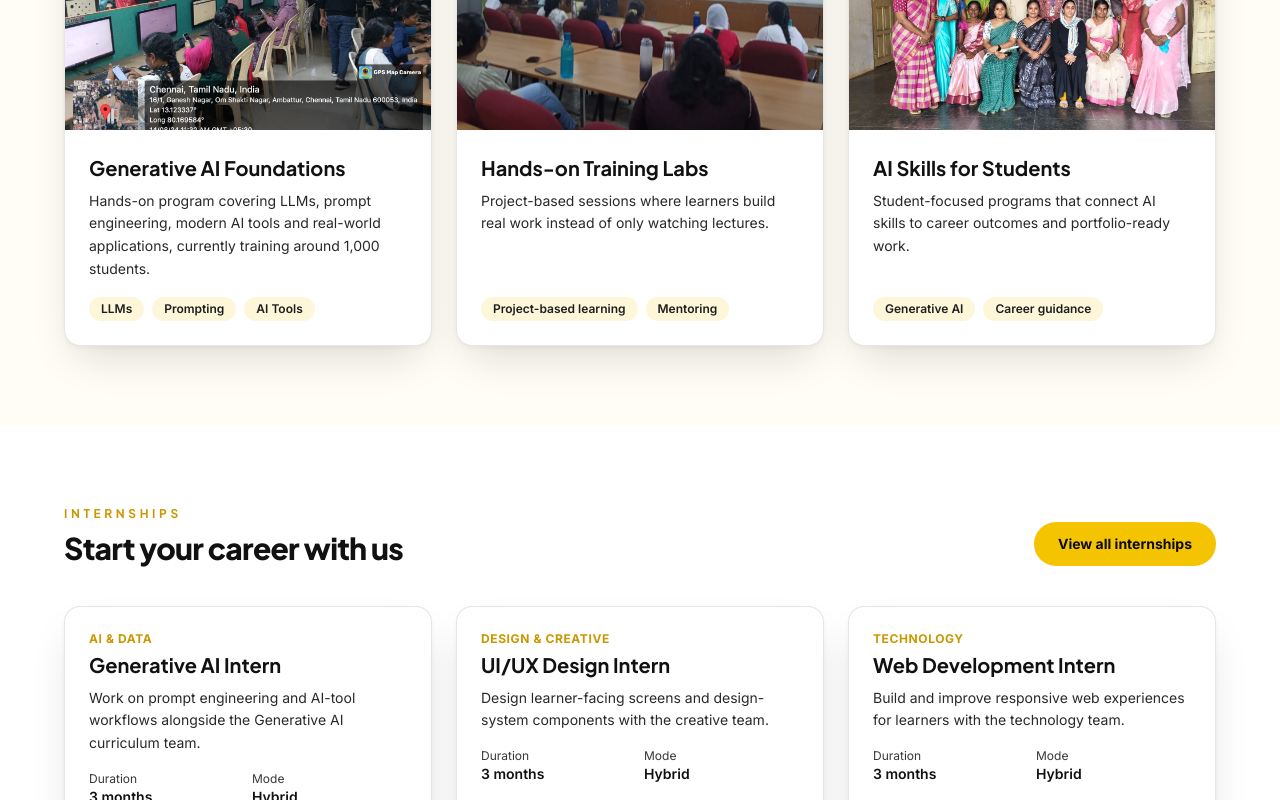
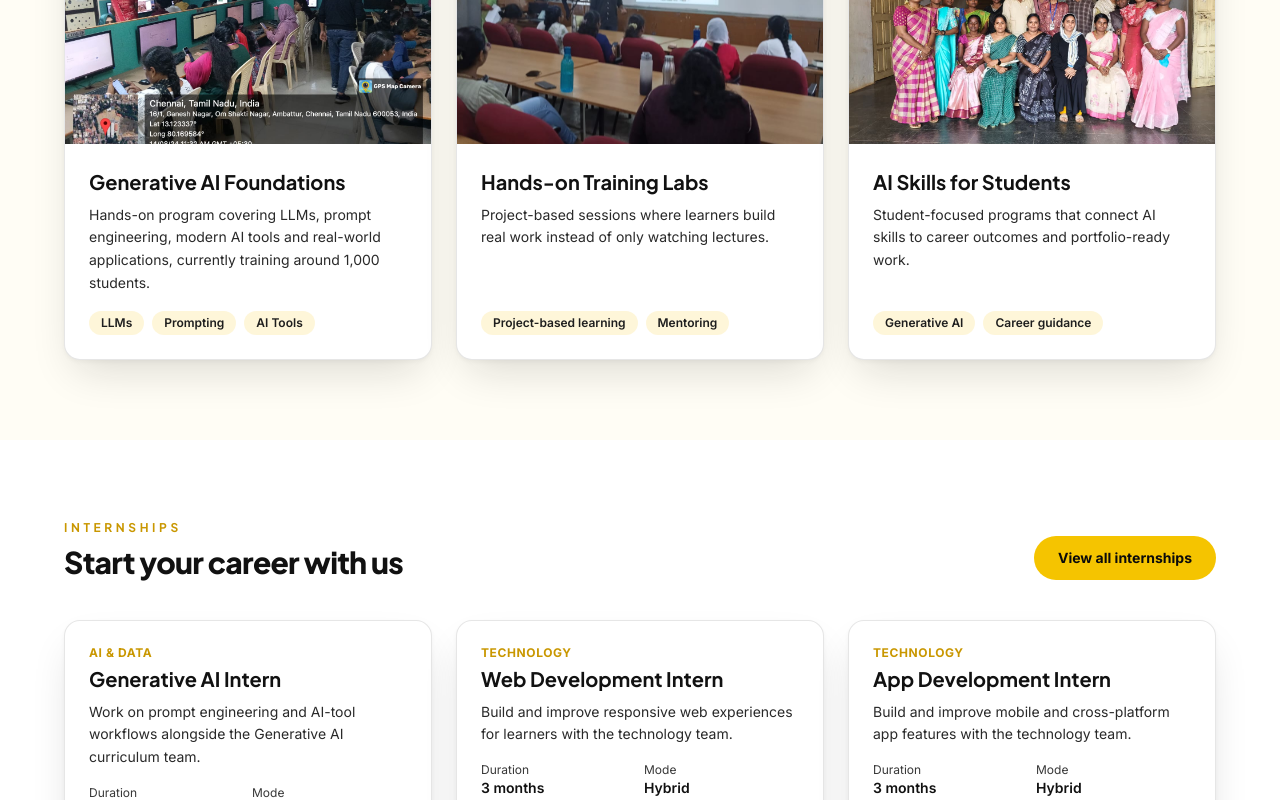
Before and after one commit to alviayovas-cell/nextgen, a Next.js app: page / in a window 1280 px wide. Shown: the part 2000-2800 px from the top of the page. Built offline with nearby package versions, Linux system fonts and the light colour scheme.

Commit message:
Add portfolio label, update internships and projects

```diff
--- a/src/app/page.tsx
+++ b/src/app/page.tsx
@@ -13,15 +13,16 @@ export default function HomePage() {
       <section className="bg-navy-950 pb-20 pt-36 text-white">
         <div className="container-x grid items-center gap-12 lg:grid-cols-2">
           <div>
-            <p className="font-display text-xs font-bold uppercase tracking-[0.3em] text-royal-400">
-              Education &amp; Technology Training
+            <p className="inline-flex items-center gap-2 rounded-full border border-royal-500/40 bg-royal-500/10 px-4 py-1.5 font-display text-[11px] font-bold uppercase tracking-[0.22em] text-royal-400 sm:text-xs sm:tracking-[0.28em]">
+              <span className="size-1.5 rounded-full bg-royal-500" aria-hidden />
+              Official Company Portfolio
             </p>
             <h1 className="mt-4 font-display text-4xl font-extrabold leading-[1.1] tracking-tight sm:text-5xl lg:text-6xl">
               Empowering Students With <span className="text-royal-500">Future-Ready</span> Skills.
             </h1>
             <p className="mt-6 max-w-xl text-lg leading-relaxed text-slate-300">
-              Practical, industry-focused learning to help students build real-world skills. We are currently training
-              around 1,000 students in Generative AI.
+              Explore NEXTGENLEARNERS’ company profile, services, projects, and Web Development and App Development
+              internship opportunities.
             </p>
             <div className="mt-8 flex flex-wrap gap-3">
               <Button href="/services">Explore Services</Button>
--- a/src/components/Header.tsx
+++ b/src/components/Header.tsx
@@ -41,9 +41,16 @@ export default function Header() {
   return (
     <header className="fixed inset-x-0 top-0 z-50 border-b border-white/10 bg-navy-950/95 backdrop-blur">
       <div className="container-x flex h-[72px] items-center justify-between">
-        <Link href="/" aria-label={`${site.name} home`} onClick={() => setOpen(false)}>
-          <Logo />
-        </Link>
+        <div className="flex items-center gap-3">
+          <Link href="/" aria-label={`${site.name} home`} onClick={() => setOpen(false)}>
+            <Logo />
+          </Link>
+          <span className="hidden border-l border-white/15 pl-3 font-display text-[10px] font-bold uppercase tracking-[0.22em] text-royal-400 sm:block">
+            Company
+            <br />
+            Portfolio
+          </span>
+        </div>
 
         <nav aria-label="Primary" className="hidden items-center gap-8 lg:flex">
           {site.nav.map((item) => (
--- a/src/data/internships.ts
+++ b/src/data/internships.ts
@@ -34,23 +34,6 @@ export const internships: Internship[] = [
     published: true,
   },
   {
-    title: "UI/UX Design Intern",
-    slug: "ui-ux-design-intern",
-    department: "Design & Creative",
-    workMode: "Hybrid",
-    location: "Pallavaram, Chennai",
-    duration: "3 months",
-    summary: "Design learner-facing screens and design-system components with the creative team.",
-    eligibility: ["Currently enrolled in a degree or diploma program", "A portfolio or sample designs"],
-    skills: ["Figma", "Wireframing", "Design systems"],
-    responsibilities: [
-      "Create wireframes and UI mockups",
-      "Maintain design-system components",
-      "Collaborate with developers on handoff",
-    ],
-    published: true,
-  },
-  {
     title: "Web Development Intern",
     slug: "web-development-intern",
     department: "Technology",
@@ -68,19 +51,19 @@ export const internships: Internship[] = [
     published: true,
   },
   {
-    title: "Marketing & Growth Intern",
-    slug: "marketing-growth-intern",
-    department: "Marketing & Growth",
+    title: "App Development Intern",
+    slug: "app-development-intern",
+    department: "Technology",
     workMode: "Hybrid",
     location: "Pallavaram, Chennai",
     duration: "3 months",
-    summary: "Support social media, campaigns and student outreach for NextGen Learners programs.",
-    eligibility: ["Currently enrolled in a degree or diploma program", "Strong written communication"],
-    skills: ["Social media", "Content writing", "Basic analytics"],
+    summary: "Build and improve mobile and cross-platform app features with the technology team.",
+    eligibility: ["Currently enrolled in a degree or diploma program", "At least one personal or class app project"],
+    skills: ["Flutter or React Native", "Mobile UI", "Git basics"],
     responsibilities: [
-      "Draft posts and campaign content",
-      "Assist with student outreach",
-      "Track campaign results",
+      "Build and test mobile app screens and features",
+      "Fix bugs and improve app performance",
+      "Review work with senior developers",
     ],
     published: true,
   },
--- a/src/data/projects.ts
+++ b/src/data/projects.ts
@@ -36,18 +36,4 @@ export const projects: Project[] = [
     technologies: ["Generative AI", "Career guidance"],
     image: "/brand/learn3.jpeg",
   },
-  {
-    title: "Learner Dashboard Design",
-    slug: "learner-dashboard-design",
-    summary: "Learning dashboard concept showing progress, streaks and certificates, from the UI/UX program.",
-    technologies: ["Figma", "Design Systems"],
-    placeholder: true,
-  },
-  {
-    title: "Business Intelligence Dashboards",
-    slug: "business-intelligence-dashboards",
-    summary: "Interactive dashboards and data storytelling built in the Power BI program.",
-    technologies: ["Microsoft Power BI"],
-    placeholder: true,
-  },
 ];
```
